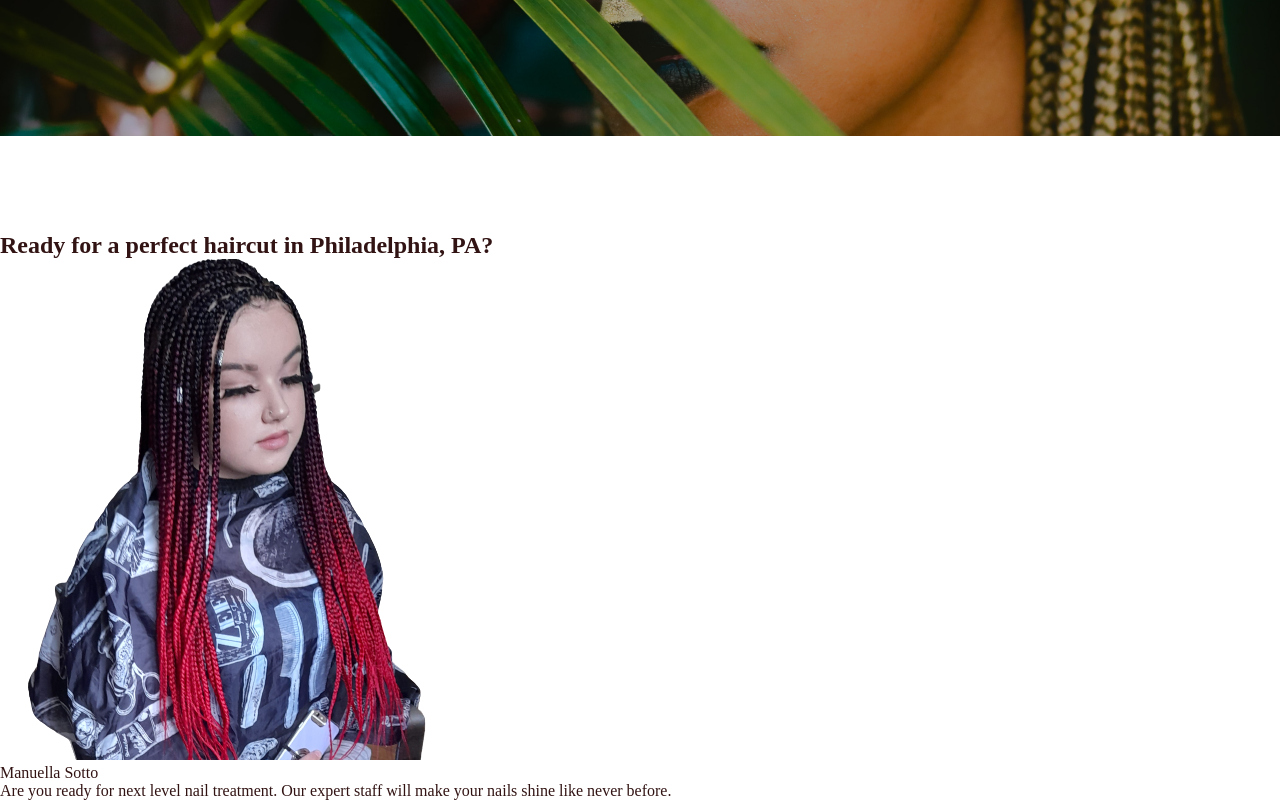
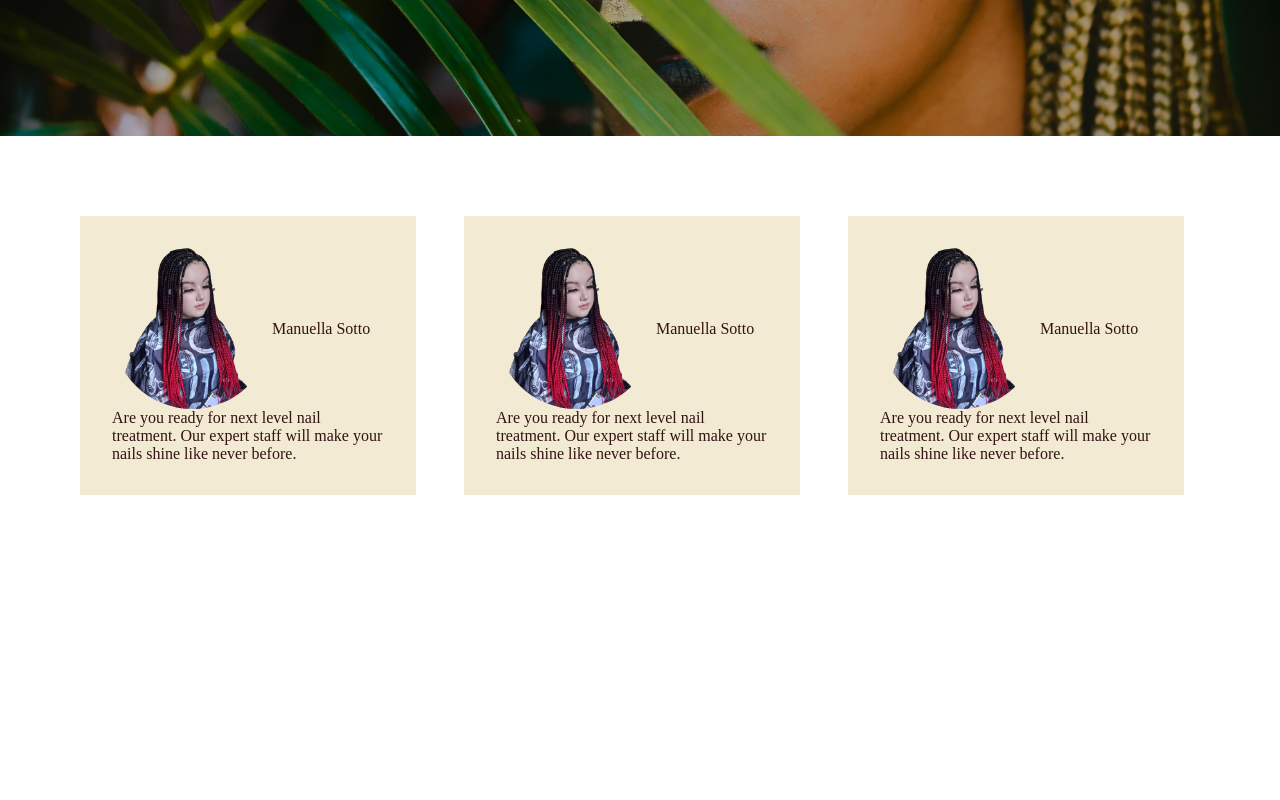
Before and after one commit to Isabelle-github/beauty_hair, a React (Create React App) app: page / in a window 1280 px wide. Shown: the part 853-1653 px from the top of the page. After the commit the page ends 1428 px from the top, so only its background shows below. Built offline with nearby package versions, Linux system fonts and the light colour scheme; a web font is replaced by a local one.

Commit message:
testimonials

```diff
--- a/src/App.scss
+++ b/src/App.scss
@@ -95,12 +95,30 @@ main {
     /* Create the parallax scrolling effect */
     background-attachment: fixed;
   }
+  .testimonial {
+    padding: 5em;
+    display: flex;
+    gap: 3em;
+    article {
+      background-color: $orange-color;
+      padding: 2em;
+      width: 30%;
+      figure {
+        display: flex;
+        align-items: center;
+        img {
+          width: 10em;
+          border-radius: 50%;
+        }
+      }
+    }
+  }
 
-  h2 {
-    // margin-top: 10em;
-    padding-top: 4em;
-    background-color: $white-color;
-  }
+  // h2 {
+  //   // margin-top: 10em;
+  //   padding-top: 4em;
+  //   background-color: $white-color;
+  // }
 }
 
 /* FORM */
--- a/src/components/Home.js
+++ b/src/components/Home.js
@@ -5,19 +5,40 @@ import redHair from "../img/readHair.png";
 const Home = () => {
   return (
     <main>
-      <div className="parallax"></div>
-      <section>
+      <div className="parallax">
         <h2>Ready for a perfect haircut in Philadelphia, PA?</h2>
-        <div>
+      </div>
+      <section className="testimonial">
+        <article>
           <figure>
             <img src={`${redHair}`} alt="pic"></img>
             <figcaption>Manuella Sotto</figcaption>
-            <p>
-              Are you ready for next level nail treatment. Our expert staff will
-              make your nails shine like never before.
-            </p>
           </figure>
-        </div>
+          <p>
+            Are you ready for next level nail treatment. Our expert staff will
+            make your nails shine like never before.
+          </p>
+        </article>
+        <article>
+          <figure>
+            <img src={`${redHair}`} alt="pic"></img>
+            <figcaption>Manuella Sotto</figcaption>
+          </figure>
+          <p>
+            Are you ready for next level nail treatment. Our expert staff will
+            make your nails shine like never before.
+          </p>
+        </article>
+        <article>
+          <figure>
+            <img src={`${redHair}`} alt="pic"></img>
+            <figcaption>Manuella Sotto</figcaption>
+          </figure>
+          <p>
+            Are you ready for next level nail treatment. Our expert staff will
+            make your nails shine like never before.
+          </p>
+        </article>
       </section>
     </main>
   );
```
